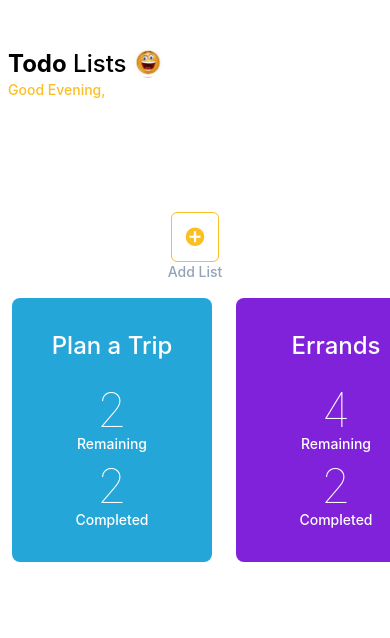
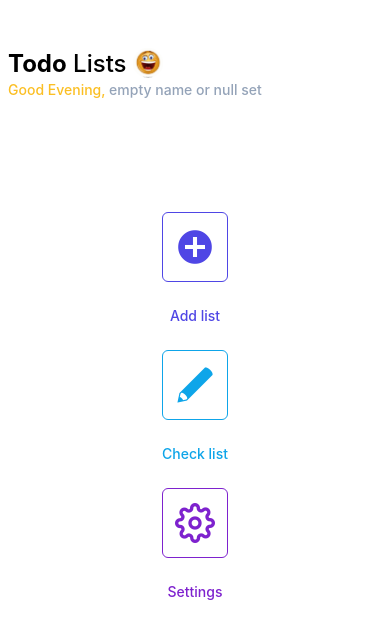
Before and after one commit to AdebayoBunmiSolomon/ToDo-List, a React Native app: screen /ToDo in a window 390 px wide. Shown: the top 638 px of the page. Built offline with nearby package versions, Linux system fonts and the light colour scheme.

Commit message:
Modified the whole project to use Asyncstorage to store todo list in array of object

```diff
--- a/src/Pages/ToDo.js
+++ b/src/Pages/ToDo.js
@@ -1,18 +1,12 @@
 import React, { useEffect, useState } from "react";
-import {
-  View,
-  Text,
-  TouchableOpacity,
-  Image,
-  FlatList,
-  Modal,
-} from "react-native";
+import { View, Text, TouchableOpacity, Image, Modal } from "react-native";
 import AsyncStorage from "@react-native-async-storage/async-storage";
 import Images from "../Images/Images";
-import Tasks from "../components/Tasks";
-import { tempData } from "../components/TempData";
 import Icon from "react-native-vector-icons/Entypo";
+import FeatherIcon from "react-native-vector-icons/Feather";
 import AddListModal from "../components/AddListModal";
+import CheckListModal from "../components/CheckListModal";
+import SettingsModal from "../components/SettingsModal";
 
 const ToDo = () => {
   const [name, setName] = useState("");
@@ -20,6 +14,8 @@ const ToDo = () => {
   let userName;
 
   const [addTodoVisible, setAddTodoVisible] = useState(false);
+  const [checkListVisible, setCheckListVisible] = useState(false);
+  const [settingsVisible, setSettingsVisible] = useState(false);
 
   const date = new Date();
   const curHrs = date.getHours();
@@ -41,8 +37,12 @@ const ToDo = () => {
   const getUserData = async () => {
     userName = await AsyncStorage.getItem("name");
     storedUserName = JSON.parse(userName);
-    setName(storedUserName);
-    console.log(storedUserName);
+    if (storedUserName === null) {
+      setName("empty name or null set");
+    } else {
+      setName(storedUserName);
+      console.log(storedUserName);
+    }
   };
 
   useEffect(() => {
@@ -52,12 +52,33 @@ const ToDo = () => {
 
   return (
     <View className="flex-1 bg-white">
+      {/*Add list modal*/}
       <Modal
         animationType="slide"
         visible={addTodoVisible}
         onRequestClose={() => setAddTodoVisible(!addTodoVisible)}
       >
-      <AddListModal closeModal={() => setAddTodoVisible(!addTodoVisible)}/>
+        <AddListModal closeModal={() => setAddTodoVisible(!addTodoVisible)} />
+      </Modal>
+      {/*Check list modal*/}
+      <Modal
+        animationType="slide"
+        visible={checkListVisible}
+        onRequestClose={() => setCheckListVisible(!checkListVisible)}
+      >
+        <CheckListModal
+          closeModal={() => setCheckListVisible(!checkListVisible)}
+        />
+      </Modal>
+      {/*Settings modal*/}
+      <Modal
+        animationType="slide"
+        visible={settingsVisible}
+        onRequestClose={() => setSettingsVisible(!settingsVisible)}
+      >
+        <SettingsModal
+          closeModal={() => setSettingsVisible(!settingsVisible)}
+        />
       </Modal>
       <View className="flex flex-col mt-12 pl-2">
         <View className="flex flex-row">
@@ -74,30 +95,52 @@ const ToDo = () => {
           <Text className="font-medium text-sm text-slate-400">{name}</Text>
         </Text>
       </View>
-      {/* Plus icon and addlist */}
-      <View className="flex flex-col sapce-y-2 mt-28">
+      {/* Icons set for each module*/}
+      <View className="flex flex-col space-y-6 mt-28">
+        {/*add list */}
         <View className="flex flex-row justify-center">
           <TouchableOpacity
-            className="border border-amber-400 p-3 rounded-md duration-700"
+            className="border border-indigo-600 p-3 rounded-md duration-700"
             onPress={() => setAddTodoVisible(!addTodoVisible)}
           >
-            <Text className="text-amber-400">
-              <Icon name="circle-with-plus" size={22} />
+            <Text className="text-indigo-600">
+              <Icon name="circle-with-plus" size={40} />
             </Text>
           </TouchableOpacity>
         </View>
         <View className="flex flex-row justify-center">
-          <Text className="font-medium text-sm text-slate-400">Add List</Text>
+          <Text className="font-medium text-sm text-indigo-600">Add list</Text>
         </View>
-      </View>
-      <View className="h-72 pl-0 mt-4">
-        <FlatList
-          data={tempData}
-          keyExtractor={(items) => items.name}
-          horizontal={true}
-          showsHorizontalScrollIndicator={false}
-          renderItem={({ item }) => <Tasks list={item} />}
-        />
+
+        {/*check list */}
+        <View className="flex flex-row justify-center">
+          <TouchableOpacity
+            className="border border-sky-500 p-3 rounded-md duration-700"
+            onPress={() => setCheckListVisible(!checkListVisible)}
+          >
+            <Text className="text-sky-500">
+              <Icon name="edit" size={40} />
+            </Text>
+          </TouchableOpacity>
+        </View>
+        <View className="flex flex-row justify-center">
+          <Text className="font-medium text-sm text-sky-500">Check list</Text>
+        </View>
+
+        {/*settings */}
+        <View className="flex flex-row justify-center">
+          <TouchableOpacity
+            className="border border-purple-700 p-3 rounded-md duration-700"
+            onPress={() => setSettingsVisible(!settingsVisible)}
+          >
+            <Text className="text-purple-700">
+              <FeatherIcon name="settings" size={40} />
+            </Text>
+          </TouchableOpacity>
+        </View>
+        <View className="flex flex-row justify-center">
+          <Text className="font-medium text-sm text-purple-700">Settings</Text>
+        </View>
       </View>
     </View>
   );
--- a/src/components/AddListModal.js
+++ b/src/components/AddListModal.js
@@ -1,13 +1,14 @@
 import React, { useState } from "react";
-import { tempData } from "./TempData";
 import {
   View,
   Text,
   TouchableOpacity,
   KeyboardAvoidingView,
   TextInput,
+  Alert,
 } from "react-native";
 import Icon from "react-native-vector-icons/AntDesign";
+import AsyncStorage from "@react-native-async-storage/async-storage";
 
 const AddListModal = (props) => {
   const [listName, setListName] = useState("");
@@ -22,14 +23,47 @@ const AddListModal = (props) => {
   ];
   const [color, setColor] = useState(backGroundColors[0]);
 
-  const createTodo = () => {
-    tempData.push({
-      name: listName,
+  //set data format to store in async storage
+  const todoList = [
+    {
+      title: listName,
       color: color,
-      todos: [],
-    });
-    setListName("");
-    props.closeModal();
+    },
+  ];
+
+  const addTodo = async () => {
+    //await AsyncStorage.clear();
+
+    //get todo data if exist and create todo
+    const getTodo = await AsyncStorage.getItem("todo");
+    const getTodoData = JSON.parse(getTodo);
+
+    //To create first todo
+    if (getTodoData === null) {
+      await AsyncStorage.setItem("todo", JSON.stringify(todoList));
+      Alert.alert("MeTodo", "First todo added successfully", [
+        { text: "OK", onPress: () => console.log("OK Pressed") },
+      ]);
+      setListName("");
+      console.log("First todo added successfully");
+    } else {
+      //Add to the existing todo array object gotten
+      const getTodoDataFormat = getTodoData;
+      getTodoDataFormat.push({
+        color: color,
+        title: listName,
+      });
+      //clear storage array object and new todo array object to storage
+      await AsyncStorage.setItem("todo", JSON.stringify(getTodoDataFormat));
+      const newGetTodo = await AsyncStorage.getItem("todo");
+      const newGetTodoData = JSON.parse(newGetTodo);
+      console.log(newGetTodoData);
+      Alert.alert("MeTodo", "New todo added successfully", [
+        { text: "OK", onPress: () => console.log("OK Pressed") },
+      ]);
+      setListName("");
+      console.log("New todo added successfully");
+    }
   };
 
   return (
@@ -62,7 +96,7 @@ const AddListModal = (props) => {
         <TouchableOpacity
           className=" h-11 w-[300px] rounded-lg duration-500 justify-center items-center mt-4"
           style={[{ backgroundColor: color }]}
-          onPress={createTodo}
+          onPress={addTodo}
         >
           <Text className=" text-white font-medium text-base">
             Create Todo <Icon name="pluscircle" size={15} />
--- /dev/null
+++ b/src/components/CheckListModal.js
@@ -0,0 +1,18 @@
+import React, { useState } from "react";
+import { View, Text, TouchableOpacity } from "react-native";
+import Icon from "react-native-vector-icons/AntDesign";
+
+const CheckListModal = (props) => {
+  return (
+    <View>
+      <Text>Check List modal</Text>
+      <View className="flex flex-row justify-end pr-2">
+        <TouchableOpacity onPress={props.closeModal}>
+          <Icon name="close" size={24} />
+        </TouchableOpacity>
+      </View>
+    </View>
+  );
+};
+
+export default CheckListModal;
--- /dev/null
+++ b/src/components/SettingsModal.js
@@ -0,0 +1,18 @@
+import React, { useState } from "react";
+import { View, Text, TouchableOpacity } from "react-native";
+import Icon from "react-native-vector-icons/AntDesign";
+
+const SettingsModal = (props) => {
+  return (
+    <View>
+      <Text>Settings modal</Text>
+      <View className="flex flex-row justify-end pr-2">
+        <TouchableOpacity onPress={props.closeModal}>
+          <Icon name="close" size={24} />
+        </TouchableOpacity>
+      </View>
+    </View>
+  );
+};
+
+export default SettingsModal;
--- a/src/components/SubTodoList.js
+++ /dev/null
@@ -1,46 +0,0 @@
-import React, { useState } from "react";
-import { View, Text, FlatList, TouchableOpacity } from "react-native";
-import Icon from "react-native-vector-icons/FontAwesome";
-
-const SubTodoList = ({ todos }) => {
-  const todoList = todos;
-  const [textColor, setTextColor] = useState("text-slate-400");
-
-  return (
-    <View className="px-5 py-5 h-[300px]">
-      <FlatList
-        data={todoList}
-        keyExtractor={(item) => item.title}
-        renderItem={({ item }) => (
-          <View className="flex flex-row">
-            <TouchableOpacity>
-              <Text className="text-slate-400 p-[16px]">
-                <Icon
-                  name={item.completed === true ? "square" : "square-o"}
-                  size={24}
-                  style={{ width: 32 }}
-                />
-              </Text>
-            </TouchableOpacity>
-            <Text
-              className={
-                item.completed === true
-                  ? `p-[16px] font-bold text-[16px] text-slate-400`
-                  : `p-[16px] font-bold text-[16px] text-black`
-              }
-              style={{
-                textDecorationLine:
-                  item.completed === true ? "line-through" : "none",
-              }}
-            >
-              {item.title}
-            </Text>
-          </View>
-        )}
-        showsVerticalScrollIndicator={true}
-      />
-    </View>
-  );
-};
-
-export default SubTodoList;
--- a/src/components/Tasks.js
+++ /dev/null
@@ -1,53 +0,0 @@
-import React, { useState } from "react";
-import { View, Text, TouchableOpacity, Modal } from "react-native";
-import TodoListModal from "./TodoListModal";
-("");
-
-const Tasks = ({ list }) => {
-  const completedCount = list.todos.filter((todo) => todo.completed).length;
-  const remaining = list.todos.length - completedCount;
-  const [todoListVisible, setTodoListVisible] = useState(false);
-  return (
-    <View>
-      <Modal
-        animationType="slide"
-        visible={todoListVisible}
-        onRequestClose={() => setTodoListVisible(!todoListVisible)}
-      >
-        <TodoListModal closeModal={() => setTodoListVisible(!todoListVisible)} list={list}/>
-      </Modal>
-
-      <TouchableOpacity
-        style={{ backgroundColor: list.color }}
-        className=" px-[16px] py-[32px] rounded-lg w-[200px] items-center mx-[12px]"
-        onPress={() => setTodoListVisible(!todoListVisible)}
-      >
-        <Text className="font-medium text-2xl text-white">{list.name}</Text>
-        <View>
-          {/* Remaining */}
-          <View className="flex flex-col mt-6">
-            <View className="flex flex-row justify-center">
-              <Text className="text-5xl font-thin text-white">
-                {completedCount}
-              </Text>
-            </View>
-            <View className="flex flex-row justify-center">
-              <Text className="text-sm font-medium text-white">Remaining</Text>
-            </View>
-          </View>
-          {/* Completed */}
-          <View className="flex flex-col mt-2">
-            <View className="flex flex-row justify-center">
-              <Text className="text-5xl font-thin text-white">{remaining}</Text>
-            </View>
-            <View className="flex flex-row justify-center">
-              <Text className="text-sm font-medium text-white">Completed</Text>
-            </View>
-          </View>
-        </View>
-      </TouchableOpacity>
-    </View>
-  );
-};
-
-export default Tasks;
--- a/src/components/TodoListModal.js
+++ /dev/null
@@ -1,60 +0,0 @@
-import React, { useState } from "react";
-import {
-  View,
-  Text,
-  SafeAreaView,
-  TouchableOpacity,
-  KeyboardAvoidingView,
-  TextInput,
-} from "react-native";
-import Icon from "react-native-vector-icons/AntDesign";
-import SubTodoList from "./SubTodoList";
-
-const TodoListModal = (props) => {
-  const name = props.list.name;
-  const color = props.list.color;
-  const todos = props.list.todos;
-
-  const completed = todos.filter((todo) => todo.completed).length;
-  const taskCount = todos.length;
-
-  return (
-    <SafeAreaView className="flex-1" behavior="padding">
-      <View className="flex flex-row justify-end pr-2">
-        <TouchableOpacity onPress={props.closeModal}>
-          <Icon name="close" size={24} />
-        </TouchableOpacity>
-      </View>
-      <View className="justify-end ml-10">
-        <View className="border-b-4" style={[{ borderBottomColor: color }]}>
-          <Text className="font-extrabold text-2xl">{name}</Text>
-          <Text className="font-bold text-sm text-slate-400 mb-4">
-            {completed} of {taskCount} tasks
-          </Text>
-        </View>
-      </View>
-      <View>
-        <SubTodoList todos={todos} />
-        <KeyboardAvoidingView behavior="padding">
-          <View className="flex flex-row space-x-[-14px]">
-            <View className="px-5">
-              <TextInput className="h-[48px] border border-slate-400 rounded-md w-[270px] pl-2" />
-            </View>
-            <View>
-              <TouchableOpacity
-                style={{ backgroundColor: color }}
-                className="justify-center items-center h-[48px] w-[50px] rounded-md"
-              >
-                <Text className="text-white">
-                  <Icon name="plus" size={16} />
-                </Text>
-              </TouchableOpacity>
-            </View>
-          </View>
-        </KeyboardAvoidingView>
-      </View>
-    </SafeAreaView>
-  );
-};
-
-export default TodoListModal;
```
